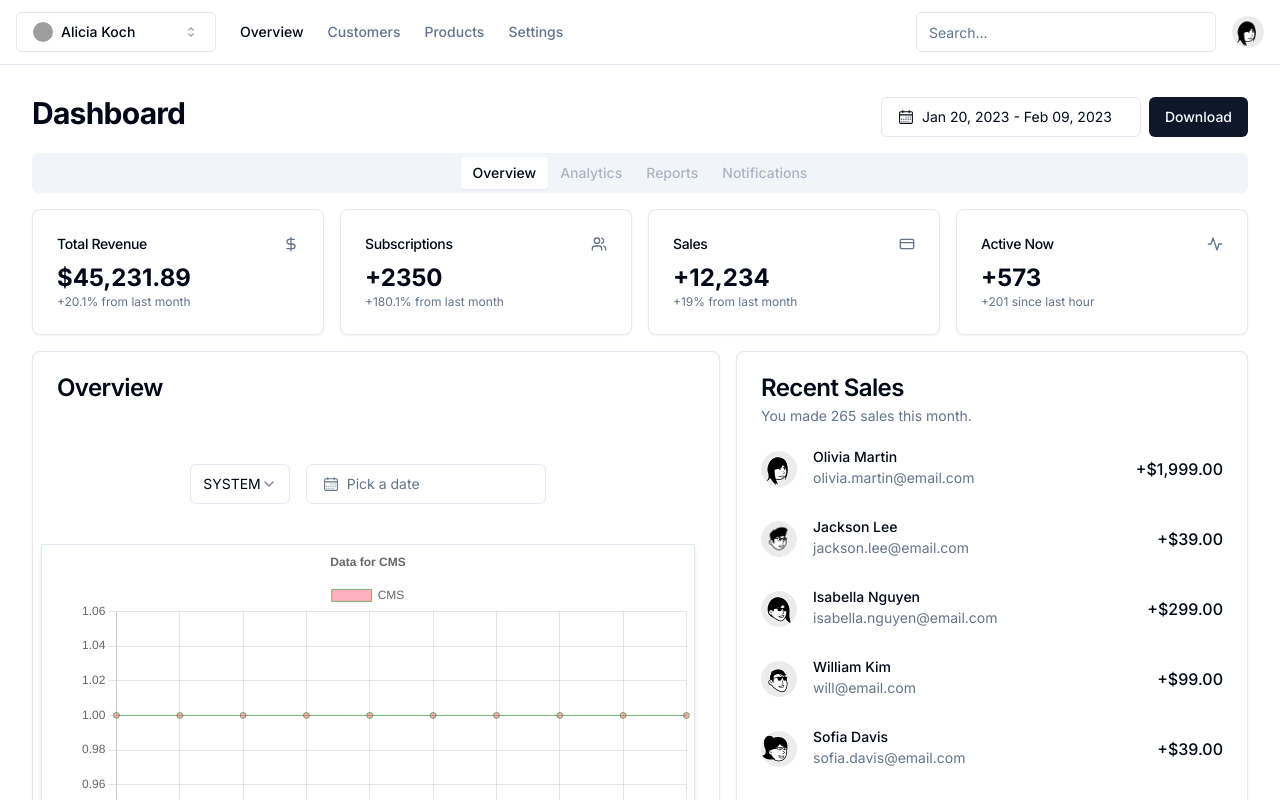
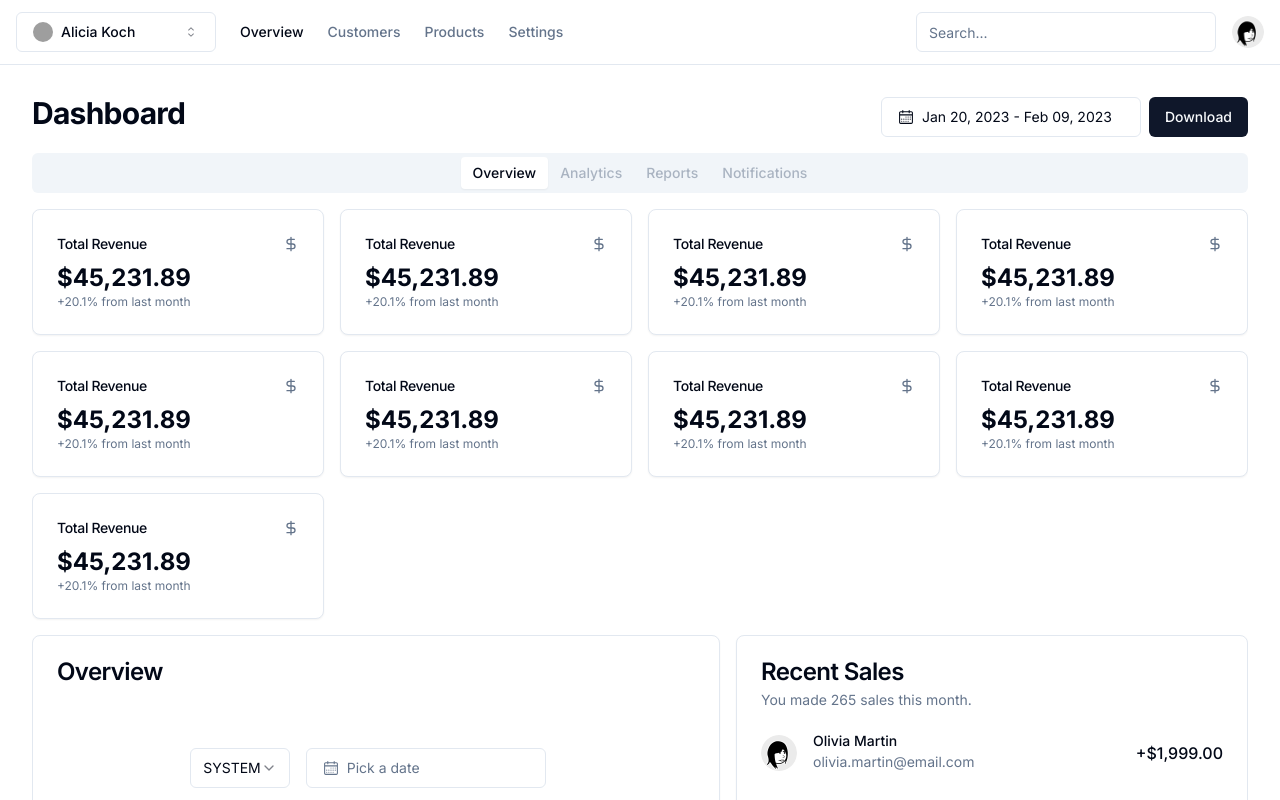
Before and after one commit to mungaben/RMS, a Next.js app: page /DashBoard2 in a window 1280 px wide. Shown: the top 800 px of the page. Built offline with nearby package versions, Linux system fonts and the light colour scheme; grey boxes are pictures that could not be loaded.

Commit message:
Systemhealth in dashbord2

```diff
--- a/app/DashBoard/components/Basis2/LineChart.tsx
+++ b/app/DashBoard/components/Basis2/LineChart.tsx
@@ -64,7 +64,7 @@ const LineChart: React.FC<LineChartProps> = ({ System }) => {
           cell: cell,
         }));
     });
-    console.log("basis2DataList from tablestore in Linecharts", basis2DataList);
+    // console.log("basis2DataList from tablestore in Linecharts", basis2DataList);
 
 
     return basis2DataList;
@@ -74,7 +74,7 @@ const LineChart: React.FC<LineChartProps> = ({ System }) => {
   // console.log(basis2DataList);
 
   useEffect(() => {
-    console.log("time set in the graph", dashboard);
+    // console.log("time set in the graph", dashboard);
       Basis2Data();
   }, [System]);
 
@@ -92,7 +92,7 @@ const LineChart: React.FC<LineChartProps> = ({ System }) => {
   // console.log(dataavil);
 
   const data = {
-    labels,
+    labels:labels.map((item) => item.toLocaleLowerCase().slice(5)),
     datasets: [
       {
         label: System,
@@ -107,7 +107,7 @@ const LineChart: React.FC<LineChartProps> = ({ System }) => {
 
   return (
     <div className=" mx-auto h-full w-full text-sm overflow-x-scroll">
-      <Line options={options} data={data} />;
+      <Line options={options} data={data} />
     </div>
   );
 };
--- /dev/null
+++ b/app/DashBoard/components/Basis2/TopBar/SystemHealthData.tsx
@@ -0,0 +1,50 @@
+"use client";
+
+import { TableHeadData } from "@/app/ReportTables/components/Tabledata";
+import React from "react";
+import SystemHealth from "./SystemHealth";
+import { Card, CardContent, CardHeader, CardTitle } from "@/components/ui/card";
+type TableHeadData =
+  | "Basis2"
+  | "INTERFACE"
+  | "CMS"
+  | "SPMS"
+  | "NEW PERPAY"
+  | "OLD PERPAY"
+  | "UTILITY MASTER"
+  | "INTERNET"
+  | "Exchange BrowserMail";
+
+const TopBarHealthData = () => {
+  return (
+    <div className="grid gap-4 md:grid-cols-2 lg:grid-cols-4 w-full">
+      {TableHeadData?.map((item: TableHeadData, index: number) => (
+        <Card>
+          <CardHeader className="flex flex-row items-center justify-between space-y-0 pb-2">
+            <CardTitle className="text-sm font-medium">Total Revenue</CardTitle>
+            <svg
+              xmlns="http://www.w3.org/2000/svg"
+              viewBox="0 0 24 24"
+              fill="none"
+              stroke="currentColor"
+              strokeLinecap="round"
+              strokeLinejoin="round"
+              strokeWidth="2"
+              className="h-4 w-4 text-muted-foreground"
+            >
+              <path d="M12 2v20M17 5H9.5a3.5 3.5 0 0 0 0 7h5a3.5 3.5 0 0 1 0 7H6" />
+            </svg>
+          </CardHeader>
+          <CardContent>
+            <div className="text-2xl font-bold">$45,231.89</div>
+            <p className="text-xs text-muted-foreground">
+              +20.1% from last month
+            </p>
+          </CardContent>
+        </Card>
+      ))}
+    </div>
+  );
+};
+
+export default TopBarHealthData;
--- a/app/DashBoard2/page.tsx
+++ b/app/DashBoard2/page.tsx
@@ -18,6 +18,8 @@ import { Search } from "@/app/DashBoard2/components/search";
 import TeamSwitcher from "@/app/DashBoard2/components/team-switcher";
 import { UserNav } from "@/app/DashBoard2/components/user-nav";
 import Basis2Data from "../DashBoard/components/Basis2/Basis2Data";
+import SystemHealth from "../DashBoard/components/Basis2/TopBar/SystemHealth";
+import SystemHealthData from "../DashBoard/components/Basis2/TopBar/SystemHealthData";
 
 export const metadata: Metadata = {
   title: "Dashboard",
@@ -27,7 +29,7 @@ export const metadata: Metadata = {
 export default function DashboardPage() {
   return (
     <>
-      <div className=" flex overflow-hidden">
+      <div className=" flex ">
         {/* <Image
           src="/examples/dashboard-light.png"
           width={1280}
@@ -75,112 +77,13 @@ export default function DashboardPage() {
                 Notifications
               </TabsTrigger>
             </TabsList>
-            <TabsContent value="overview" className="space-y-4">
-              <div className="grid gap-4 md:grid-cols-2 lg:grid-cols-4">
-                <Card>
-                  <CardHeader className="flex flex-row items-center justify-between space-y-0 pb-2">
-                    <CardTitle className="text-sm font-medium">
-                      Total Revenue
-                    </CardTitle>
-                    <svg
-                      xmlns="http://www.w3.org/2000/svg"
-                      viewBox="0 0 24 24"
-                      fill="none"
-                      stroke="currentColor"
-                      strokeLinecap="round"
-                      strokeLinejoin="round"
-                      strokeWidth="2"
-                      className="h-4 w-4 text-muted-foreground"
-                    >
-                      <path d="M12 2v20M17 5H9.5a3.5 3.5 0 0 0 0 7h5a3.5 3.5 0 0 1 0 7H6" />
-                    </svg>
-                  </CardHeader>
-                  <CardContent>
-                    <div className="text-2xl font-bold">$45,231.89</div>
-                    <p className="text-xs text-muted-foreground">
-                      +20.1% from last month
-                    </p>
-                  </CardContent>
-                </Card>
-                <Card>
-                  <CardHeader className="flex flex-row items-center justify-between space-y-0 pb-2">
-                    <CardTitle className="text-sm font-medium">
-                      Subscriptions
-                    </CardTitle>
-                    <svg
-                      xmlns="http://www.w3.org/2000/svg"
-                      viewBox="0 0 24 24"
-                      fill="none"
-                      stroke="currentColor"
-                      strokeLinecap="round"
-                      strokeLinejoin="round"
-                      strokeWidth="2"
-                      className="h-4 w-4 text-muted-foreground"
-                    >
-                      <path d="M16 21v-2a4 4 0 0 0-4-4H6a4 4 0 0 0-4 4v2" />
-                      <circle cx="9" cy="7" r="4" />
-                      <path d="M22 21v-2a4 4 0 0 0-3-3.87M16 3.13a4 4 0 0 1 0 7.75" />
-                    </svg>
-                  </CardHeader>
-                  <CardContent>
-                    <div className="text-2xl font-bold">+2350</div>
-                    <p className="text-xs text-muted-foreground">
-                      +180.1% from last month
-                    </p>
-                  </CardContent>
-                </Card>
-                <Card>
-                  <CardHeader className="flex flex-row items-center justify-between space-y-0 pb-2">
-                    <CardTitle className="text-sm font-medium">Sales</CardTitle>
-                    <svg
-                      xmlns="http://www.w3.org/2000/svg"
-                      viewBox="0 0 24 24"
-                      fill="none"
-                      stroke="currentColor"
-                      strokeLinecap="round"
-                      strokeLinejoin="round"
-                      strokeWidth="2"
-                      className="h-4 w-4 text-muted-foreground"
-                    >
-                      <rect width="20" height="14" x="2" y="5" rx="2" />
-                      <path d="M2 10h20" />
-                    </svg>
-                  </CardHeader>
-                  <CardContent>
-                    <div className="text-2xl font-bold">+12,234</div>
-                    <p className="text-xs text-muted-foreground">
-                      +19% from last month
-                    </p>
-                  </CardContent>
-                </Card>
-                <Card>
-                  <CardHeader className="flex flex-row items-center justify-between space-y-0 pb-2">
-                    <CardTitle className="text-sm font-medium">
-                      Active Now
-                    </CardTitle>
-                    <svg
-                      xmlns="http://www.w3.org/2000/svg"
-                      viewBox="0 0 24 24"
-                      fill="none"
-                      stroke="currentColor"
-                      strokeLinecap="round"
-                      strokeLinejoin="round"
-                      strokeWidth="2"
-                      className="h-4 w-4 text-muted-foreground"
-                    >
-                      <path d="M22 12h-4l-3 9L9 3l-3 9H2" />
-                    </svg>
-                  </CardHeader>
-                  <CardContent>
-                    <div className="text-2xl font-bold">+573</div>
-                    <p className="text-xs text-muted-foreground">
-                      +201 since last hour
-                    </p>
-                  </CardContent>
-                </Card>
-              </div>
+            <TabsContent value="overview" className="space-y-4 overflow-scroll">
+
+            <SystemHealthData/>
+
               <div className="grid gap-4 md:grid-cols-2 lg:grid-cols-7">
-                <Card className="col-span-4 overflow-x-scroll flex flex-col ">
+
+                <Card className="col-span-4  ">
                   <CardHeader>
                     <CardTitle>Overview</CardTitle>
                   </CardHeader>
@@ -188,7 +91,7 @@ export default function DashboardPage() {
                     <Basis2Data/>
                   </CardContent>
                 </Card>
-                <Card className="col-span-3">
+                <Card className="col-span-3  gap-2 overflow-scroll">
                   <CardHeader>
                     <CardTitle>Recent Sales</CardTitle>
                     <CardDescription>
```
